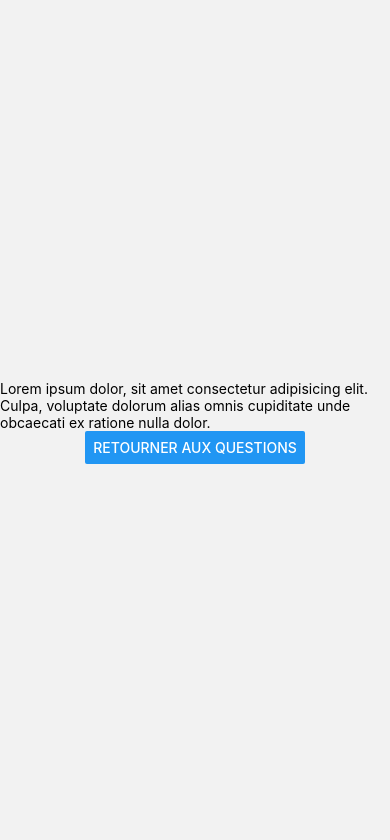
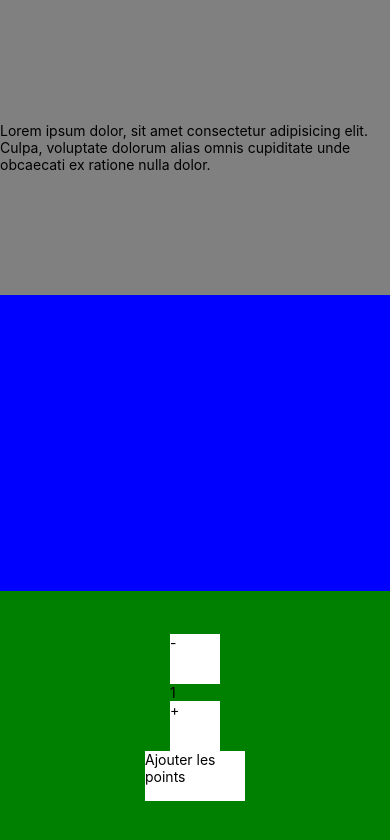
Before and after one commit to marchalleo/QuizzApp, a React Native app: screen /Response in a window 390 px wide. Shown: the top 840 px of the page. Built offline with nearby package versions, Linux system fonts and the light colour scheme.

Commit message:
✨ Add Response

```diff
--- a/src/screen/ResponseScreen.jsx
+++ b/src/screen/ResponseScreen.jsx
@@ -1,13 +1,126 @@
-import { StyleSheet, Text, View, Button, SafeAreaView } from 'react-native';
+import { StyleSheet, Text, View, Button, SafeAreaView, Pressable } from 'react-native';
+import { useState } from 'react';
+import { TeamContext } from '../context/context';
+import { useContext } from 'react';
 
 export function ResponseScreen({ navigation }) {
+  const {team, setTeam} = useContext(TeamContext);
+
+  const [count, setCount] = useState(1);//on définit le compteur de point à 0
+
+  const [tempTeam, settempTeam] = useState('');//on crée un useState qui stock temporairement l'équipe séléctionnée
+
+  const addPoint = () => {
+    if( count < 10 && count >= 0){
+      setCount(count + 1);//si la valeur est supérieure à 0, on l'implémente de 1 jusque 10
+    }
+  }
+  const removePoint = () => {
+    if( count <= 10 && count > 0){
+      setCount(count - 1);//si la valeur est inférieure à 0, on l'implémente de 1 jusque 10
+    }
+  }
+
+  const selectTeamPoint = (team) => {
+        settempTeam(team.TeamName);//au clic d'une team, on implémente temporairement le nom de la team dans tempTeam
+
+  }
+
+  const addTeamPoint = () => {
+     const newTeam = team.map(team => {//on fait un map de toutes les équipes existantes
+      if(team.TeamName === tempTeam){//si une team à le même nom que le tempTeam
+        team.score += count;//alors on définit son score avec celui du count
+      }
+      return team;
+    })
+    setTeam(newTeam);//on redéfinit les teams avec les nouveaux scores
+    settempTeam('');//on redéfinit la tempTeam à 0
+    setCount(0);//on redéfinit le compteur à 0
+  }
+
     return (
-      <View style={{ flex: 1, alignItems: 'center', justifyContent: 'center' }}>
-        <Text>Lorem ipsum dolor, sit amet consectetur adipisicing elit. Culpa, voluptate dolorum alias omnis cupiditate unde obcaecati ex ratione nulla dolor.</Text>
-        <Button
-          title="Retourner aux questions"
-          onPress={() => navigation.navigate('Quizz')}
-        />
+      <View style={styles.container}>
+        <View style={styles.ViewResponse}>
+          <View>
+            <Text>Lorem ipsum dolor, sit amet consectetur adipisicing elit. Culpa, voluptate dolorum alias omnis cupiditate unde obcaecati ex ratione nulla dolor.</Text>
+          </View>
+        </View>
+        <View style={styles.ViewResponseTeam}>
+          <View style={styles.ResponseTeamWrap}>
+            { team.map(team => {
+              return (
+                <Pressable onPress={() => selectTeamPoint(team)} style={styles.ResponseTeamCard} key={team.id}>
+                  <Text>{team.TeamName}</Text>
+                  <Text>{team.score} points</Text>
+                </Pressable>
+              )
+            }) }
+          </View>
+        </View>
+        <View style={styles.ViewResponsePoint}>
+          <View>
+            <Pressable style={styles.ResponseCount} onPress={() => removePoint()}><Text>-</Text></Pressable>
+            <Text>{ count }</Text>
+            <Pressable style={styles.ResponseCount} onPress={() => addPoint()}><Text>+</Text></Pressable>
+          </View>
+          <Pressable style={styles.ResponseAddPoint} onPress={() => addTeamPoint()}><Text>Ajouter les points</Text></Pressable>
+        </View>
       </View>
     );
   }
+
+  const styles = StyleSheet.create({
+    container: {
+      flex: 1,
+      alignItems: 'center',
+      justifyContent: 'center',
+    },
+    ViewResponse: {
+      width: '100%',
+      height: '35%',
+      backgroundColor: 'grey',
+      justifyContent: 'center',
+      alignItems: 'center',
+    },
+    ViewResponseTeam: {
+      width: '100%',
+      height: '35%',
+      backgroundColor: 'blue',
+      justifyContent: 'center',
+      alignItems: 'center',
+    },
+      ResponseTeamWrap: {
+        width: '100%',
+        height: '100%',
+        justifyContent: 'center',
+        alignItems: 'center',
+        alignContent: 'center',
+        flexDirection: 'row',
+        flexWrap: 'wrap',
+      },
+      ResponseTeamCard: {
+        width: '30%',
+        height: '15%',
+        justifyContent: 'center',
+        alignItems: 'center',
+        backgroundColor: 'grey',
+        margin: 10,
+      },
+    ViewResponsePoint: {
+      width: '100%',
+      height: '30%',
+      backgroundColor: 'green',
+      justifyContent: 'center',
+      alignItems: 'center',
+    },
+    ResponseCount: {
+      width: 50,
+      height: 50,
+      backgroundColor: 'white',
+    },
+    ResponseAddPoint: {
+      backgroundColor: '#ffffff',
+      width: 100,
+      height: 50,
+    },
+  });
```
